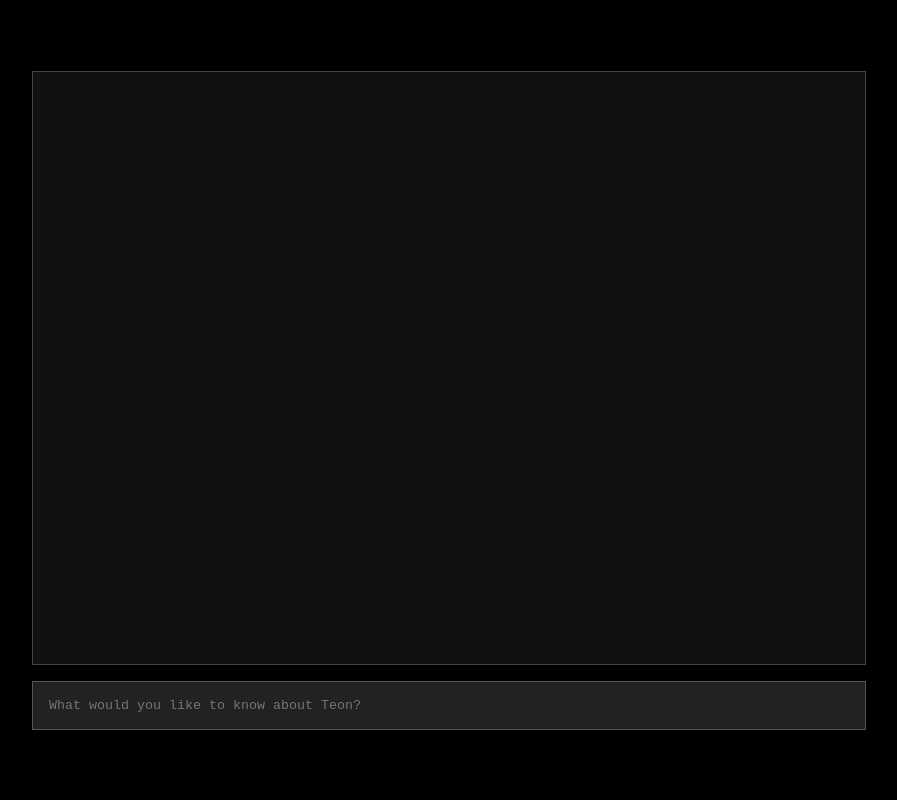
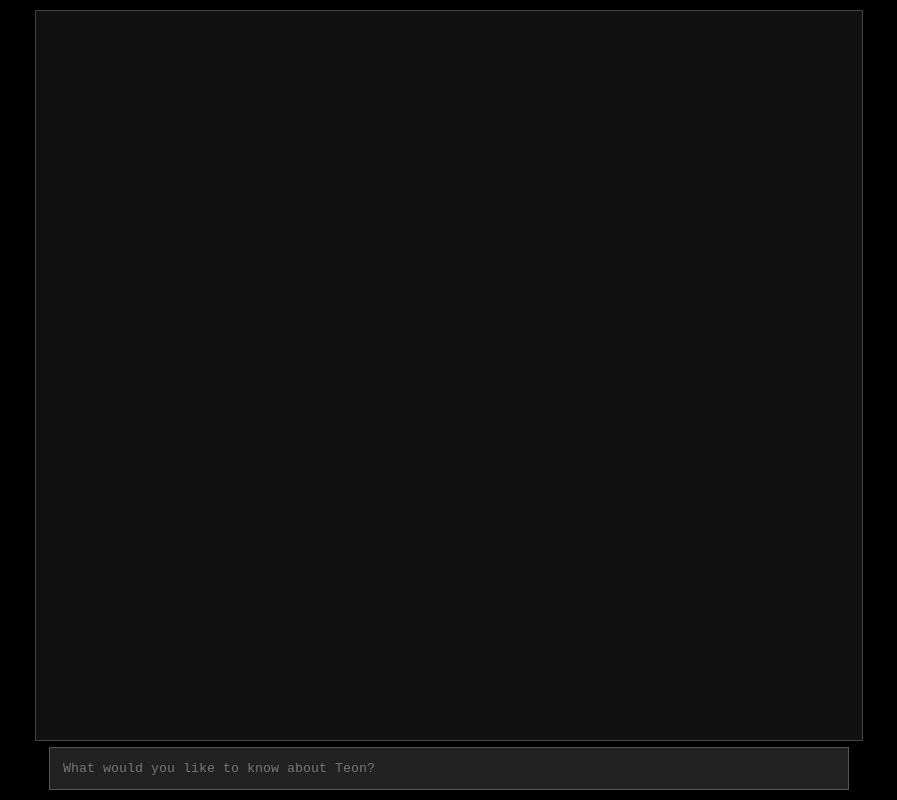
Before and after one commit to teonchain/teon, a plain HTML site: page index.html in a window 1280 px wide. Shown: the whole page, without its empty margins (191-1088 px from the left). Drawn offline with Linux system fonts and the light colour scheme.

Commit message:
Update index.html

```diff
--- a/index.html
+++ b/index.html
@@ -2,45 +2,54 @@
 <html lang="en">
 <head>
   <meta charset="UTF-8" />
-  <meta name="viewport" content="width=device-width, initial-scale=1.0"/>
+  <meta name="viewport" content="width=device-width, initial-scale=1.0, maximum-scale=1.0, user-scalable=no" />
   <title>Teon</title>
   <style>
-    body {
+    html, body {
       margin: 0;
       padding: 0;
       background-color: #000;
       color: #fff;
       font-family: monospace;
+      height: 100%;
+      overflow: hidden;
+    }
+    #container {
       display: flex;
       flex-direction: column;
-      justify-content: center;
+      justify-content: flex-start;
       align-items: center;
       height: 100vh;
+      padding: 10px;
+      box-sizing: border-box;
     }
     #chat-box {
-      width: 90%;
+      width: 100%;
       max-width: 800px;
-      height: 70vh;
+      flex: 1;
       background-color: #111;
       border: 1px solid #444;
       padding: 1rem;
       overflow-y: auto;
-      margin-bottom: 1rem;
+      margin-bottom: 0.5rem;
     }
-    input {
-      width: 90%;
+    #chat-input {
+      width: 100%;
       max-width: 800px;
       padding: 1rem;
       font-family: monospace;
       background-color: #222;
       color: #fff;
       border: 1px solid #555;
+      box-sizing: border-box;
     }
   </style>
 </head>
 <body>
-  <div id="chat-box"></div>
-  <input type="text" id="chat-input" placeholder="What would you like to know about Teon?" />
+  <div id="container">
+    <div id="chat-box"></div>
+    <input type="text" id="chat-input" placeholder="What would you like to know about Teon?" />
+  </div>
   <script>
     const chatBox = document.getElementById('chat-box');
     const chatInput = document.getElementById('chat-input');
```
